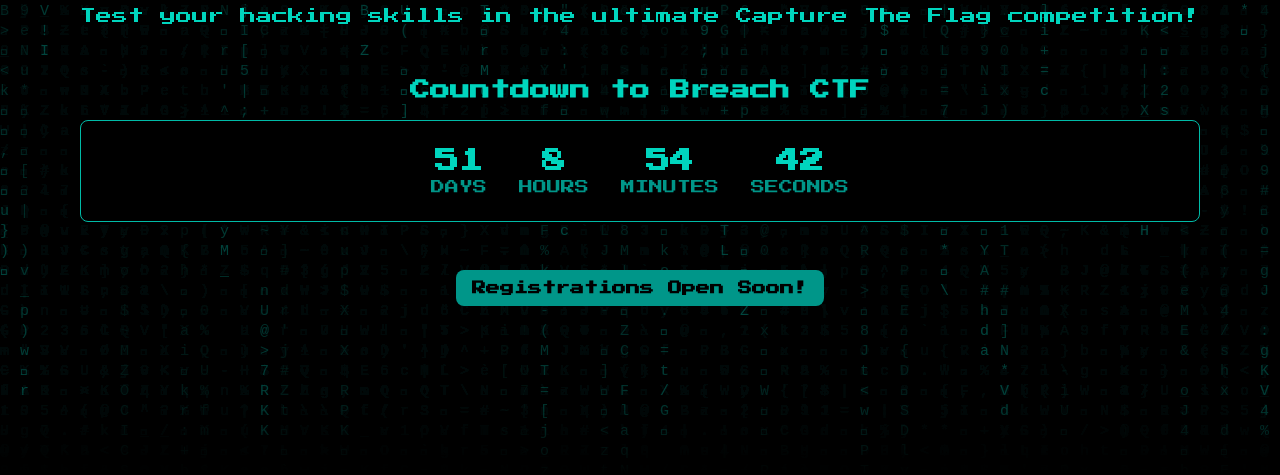
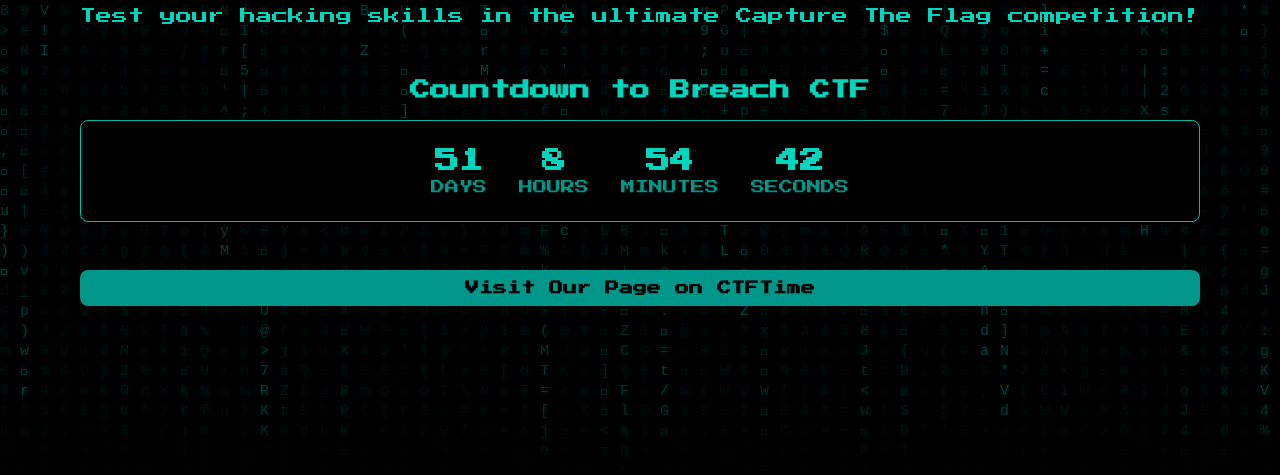
Before and after one commit to CSeCIITB/breachers.in, a website: page public/index.html in a window 1280 px wide. Shown: the part 325-800 px from the top of the page. Drawn offline with Linux system fonts and the light colour scheme.

Commit message:
add link to the ctftime event

```diff
--- a/public/index.html
+++ b/public/index.html
@@ -92,11 +92,14 @@
           </div>
 
           <!-- Register Now Button -->
-          <button
-            class="mt-12 bg-teal-600 hover:bg-teal-700 text-black text-xs sm:text-sm font-bold py-2 px-4 rounded-lg transition-all duration-300 transform"
+          <a
+            class="block mt-12 bg-teal-600 hover:bg-teal-700 text-black text-xs sm:text-sm font-bold py-2 px-4 rounded-lg transition-all duration-300 transform"
+            href="https://ctftime.org/event/2671/"
+            target="_blank"
+            rel="noopener noreferrer"
           >
-            Registrations Open Soon!
-          </button>
+            Visit Our Page on CTFTime
+          </a>
         </div>
       </section>
 
```
Also changed, not shown: dist/index.css, dist/index.html, public/index.css.
